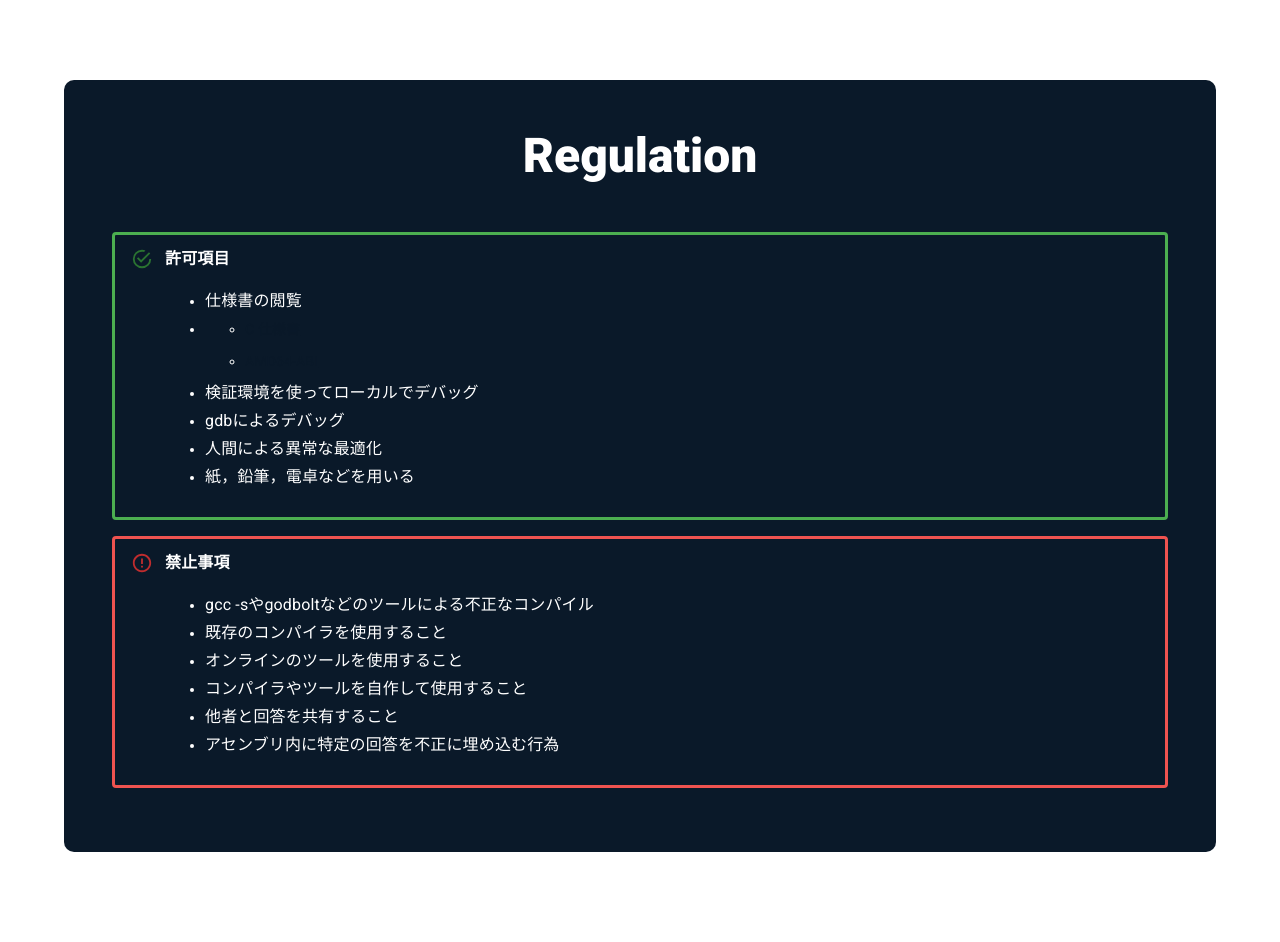
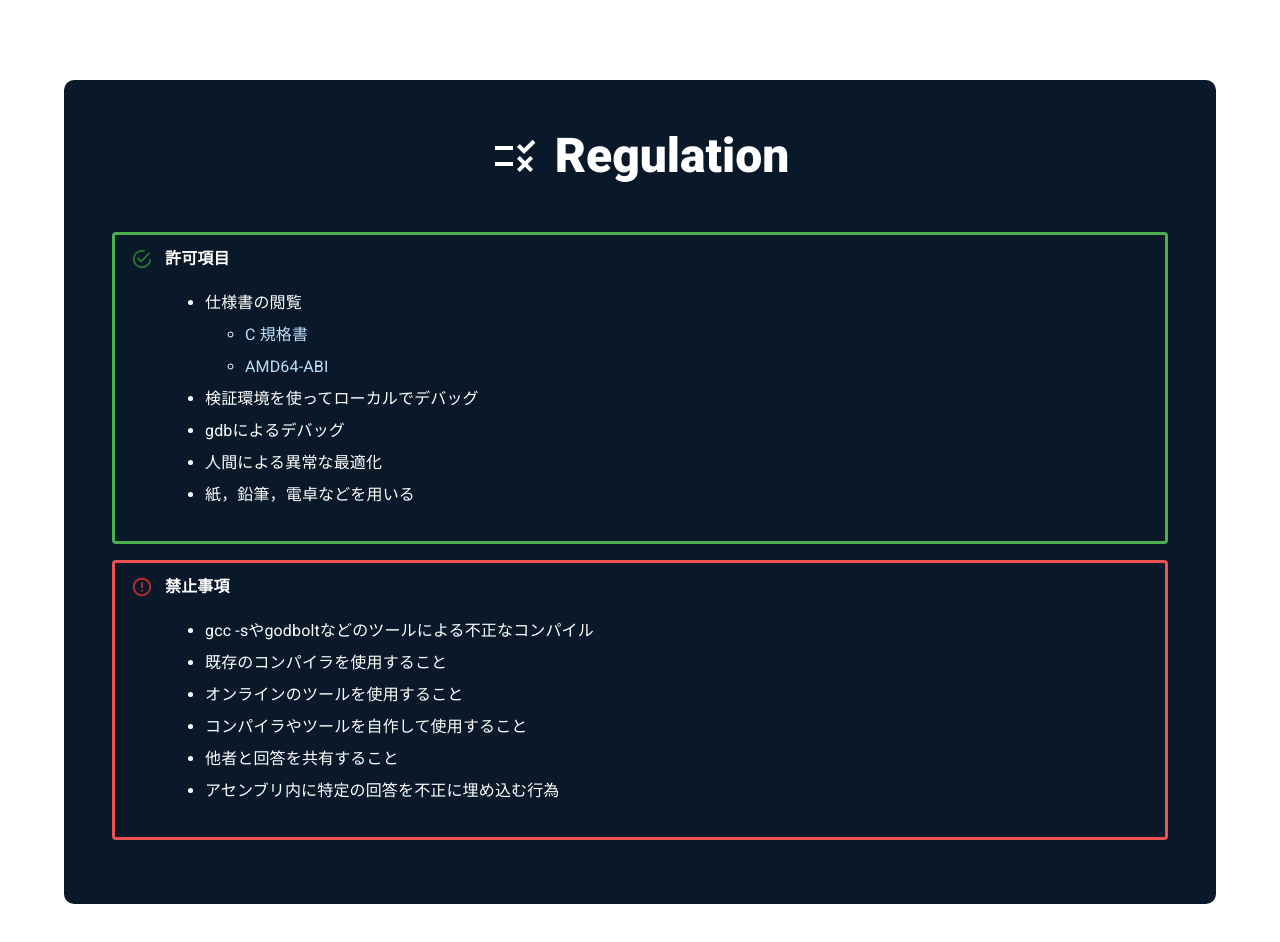
Before and after one commit to HumanCCompilerContest/Human-C-Compiler-Contest_frontend, a Next.js app: page / in a window 1280 px wide. Shown: the part 1420-2362 px from the top of the page. Built offline with nearby package versions, Linux system fonts and the light colour scheme.

Commit message:
[refactor,add] add icon, remove some tags

```diff
--- a/src/components/organisms/home/Regulation.tsx
+++ b/src/components/organisms/home/Regulation.tsx
@@ -1,3 +1,4 @@
+import RuleIcon from '@mui/icons-material/Rule'
 import Alert from '@mui/material/Alert'
 import AlertTitle from '@mui/material/AlertTitle'
 import Box from '@mui/material/Box'
@@ -16,17 +17,27 @@ const Regulation = () => {
         borderRadius: '10px',
       }}
     >
+      <Box
+        sx={{
+          display: 'flex',
+          justifyContent: 'center',
+          alignItems: 'center',
+          pb: '3rem',
+        }}
+      >
+        <RuleIcon sx={{ mr: '1rem', fontSize: '3rem' }} />
         <Typography
           variant='h3'
           component='div'
           align='center'
           sx={{
             fontWeight: '800',
-          paddingBottom: '3rem',
           }}
         >
           Regulation
         </Typography>
+      </Box>
+
       <Alert
         variant='outlined'
         severity='success'
@@ -38,43 +49,35 @@ const Regulation = () => {
         }}
       >
         <AlertTitle sx={{ fontWeight: '900' }}>許可項目</AlertTitle>
+        <Typography sx={{ lineHeight: '2rem' }}>
           <ul>
             <li>
-            <Typography>仕様書の閲覧</Typography>
-          </li>
-          <li>
+              仕様書の閲覧
               <ul>
                 <li>
                   <Link
                     href='https://www.open-std.org/JTC1/SC22/WG14/www/docs/n1256.pdf](https://www.open-std.org/JTC1/SC22/WG14/www/docs/n1256.pdf'
-                  color='primary'
+                    sx={{ color: '#bbdefb' }}
                   >
-                  C 仕様書
+                    C 規格書
                   </Link>
                 </li>
                 <li>
                   <Link
                     href='https://uclibc.org/docs/psABI-x86_64.pdf](https://uclibc.org/docs/psABI-x86_64.pdf'
-                  color='primary'
+                    sx={{ color: '#bbdefb' }}
                   >
                     AMD64-ABI
                   </Link>
                 </li>
               </ul>
             </li>
-          <li>
-            <Typography>検証環境を使ってローカルでデバッグ</Typography>
-          </li>
-          <li>
-            <Typography> gdbによるデバッグ</Typography>
-          </li>
-          <li>
-            <Typography>人間による異常な最適化</Typography>
-          </li>
-          <li>
-            <Typography>紙，鉛筆，電卓などを用いる</Typography>
-          </li>
+            <li>検証環境を使ってローカルでデバッグ</li>
+            <li>gdbによるデバッグ</li>
+            <li>人間による異常な最適化</li>
+            <li>紙，鉛筆，電卓などを用いる</li>
           </ul>
+        </Typography>
       </Alert>
       <Alert
         severity='error'
@@ -87,30 +90,16 @@ const Regulation = () => {
         }}
       >
         <AlertTitle sx={{ fontWeight: '900' }}>禁止事項</AlertTitle>
+        <Typography sx={{ lineHeight: '2rem' }}>
           <ul>
-          <li>
-            <Typography>
-              gcc -sやgodboltなどのツールによる不正なコンパイル
+            <li>gcc -sやgodboltなどのツールによる不正なコンパイル</li>
+            <li>既存のコンパイラを使用すること</li>
+            <li>オンラインのツールを使用すること</li>
+            <li>コンパイラやツールを自作して使用すること</li>
+            <li>他者と回答を共有すること</li>
+            <li>アセンブリ内に特定の回答を不正に埋め込む行為</li>
+          </ul>
         </Typography>
-          </li>
-          <li>
-            <Typography>既存のコンパイラを使用すること</Typography>
-          </li>
-          <li>
-            <Typography>オンラインのツールを使用すること</Typography>
-          </li>
-          <li>
-            <Typography>コンパイラやツールを自作して使用すること</Typography>
-          </li>
-          <li>
-            <Typography>他者と回答を共有すること</Typography>
-          </li>
-          <li>
-            <Typography>
-              アセンブリ内に特定の回答を不正に埋め込む行為
-            </Typography>
-          </li>
-        </ul>
       </Alert>
     </Box>
   )
```
Lines whose indentation alone changed are shown as unchanged.
